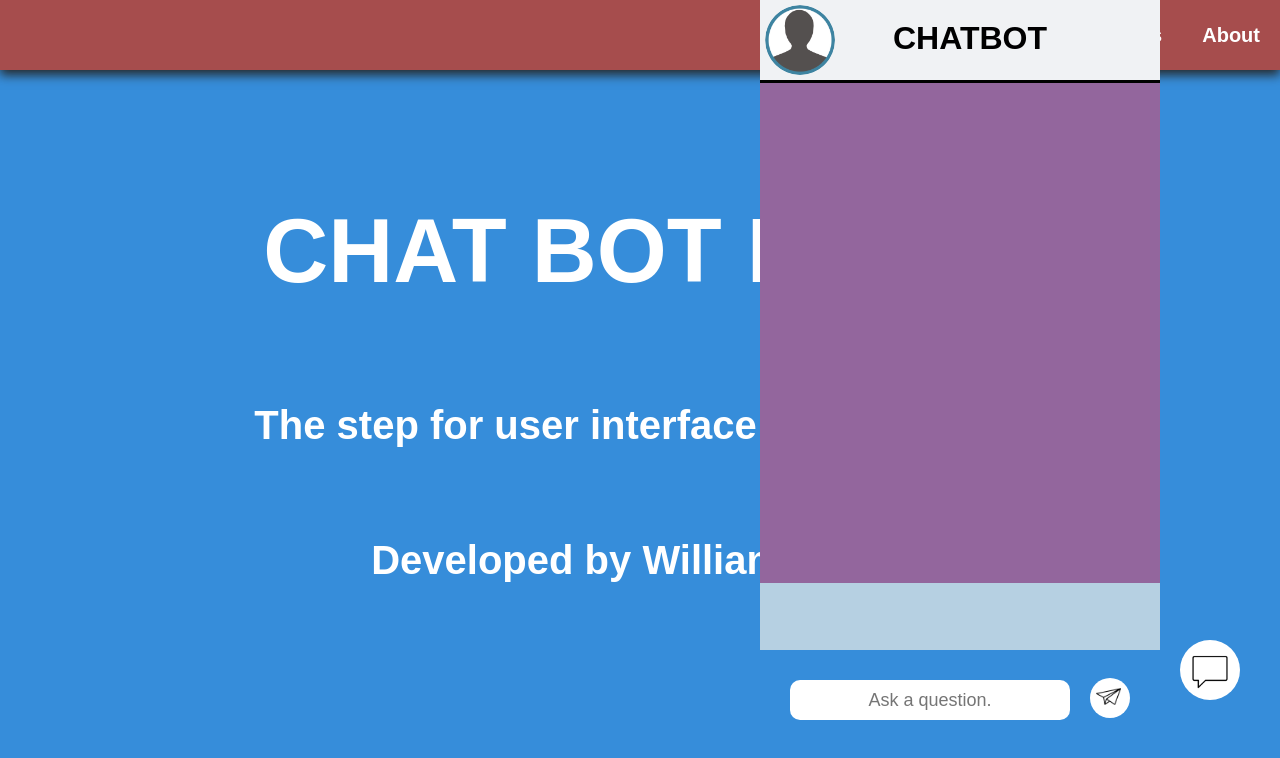
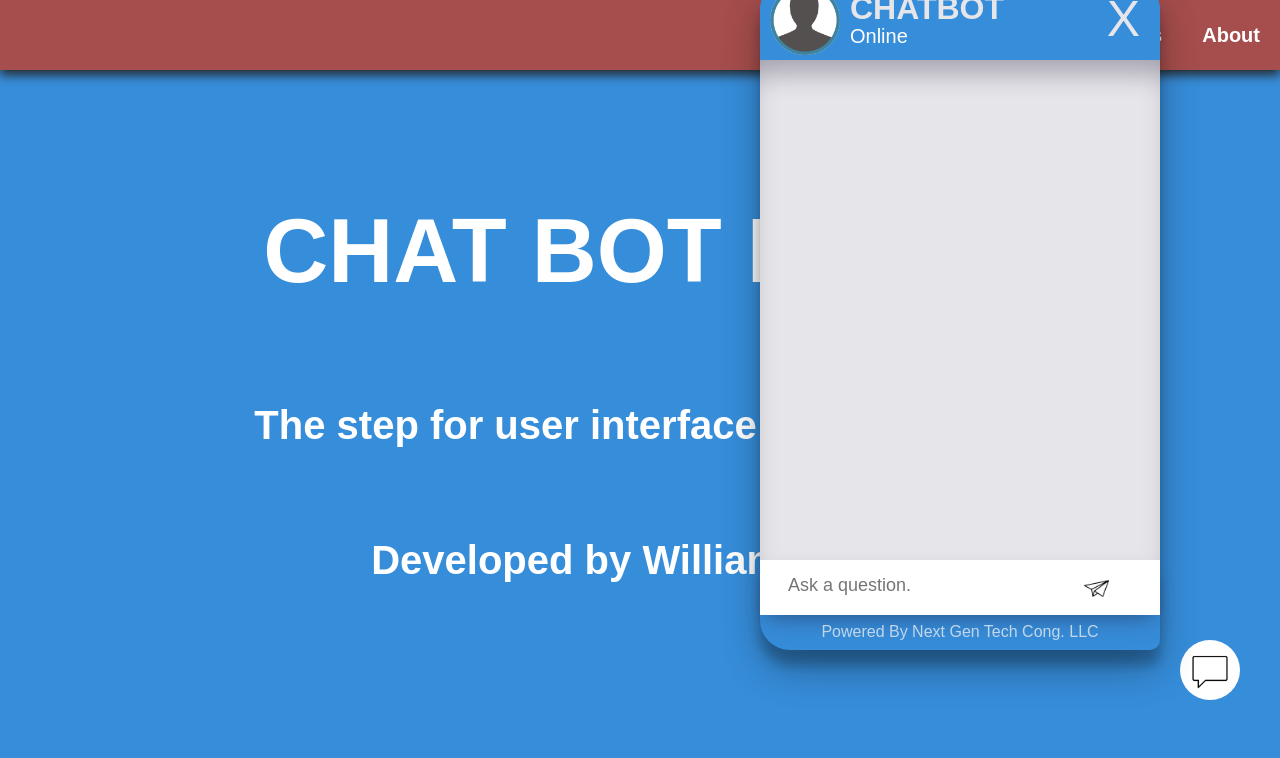
Before and after one commit to William-Meyer/Chatbot, a plain HTML site: page index.html in a window 1280 px wide. Both pictures are taken after a click on the button "Go to top". Drawn offline with Linux system fonts and the light colour scheme.

Commit message:
Basic style done, need to refien X add msg style

```diff
--- a/index.html
+++ b/index.html
@@ -37,13 +37,20 @@
     <button onclick="toggleChatWindow()" id="chatButton" title="Go to top"> <img id = "imgggg" src="imgs/bubble.png" alt=""> </button>
     <div id="chatWindow">
       <div id="topChat">
-        <img src="imgs/user.png" alt="pfp">
-        <h1>CHATBOT</h1>
+        <img id ="pfp" src="imgs/user.png" alt="pfp">
+        <div id="userInfo">
+          <h1 id = "user">CHATBOT</h1>
+          <p id="status">Online</p>
+        </div>
+        <h1 id = 'X'>X</h1>
       </div>
         <div id="options">
         </div>
-       <input type="text" id="questionBox" onkeyup="chatTyping()" placeholder="Ask a question.">
-       <button id = "send" type="button" name="button" data-type = "send" onclick="questionClick(this)"> <img id = "sendImg" src="imgs/airplane.png" alt="send"> </button>
+        <div id="bottomChat">
+          <input type="text" id="questionBox" onkeyup="chatTyping()" placeholder="Ask a question.">
+          <button id = "send" type="button" name="button" data-type = "send" onclick="questionClick(this)"> <img id = "sendImg" src="imgs/airplane.png" alt="send"> </button>
+        </div>
+        <p id ="note">Powered By Next Gen Tech Cong. LLC</p>
     </div>
 <div class="container">
 <div class="content">
--- a/styles/chat.css
+++ b/styles/chat.css
@@ -6,27 +6,55 @@ html {
   height: auto;
 }
 #topChat{
-border-bottom-color:black;
-border-bottom-style: solid;
-background-color: #f0f2f4;
+border-radius: 30px 30px 0 0;
+background-color: #368DDA;
 height: 80px;
-display: grid;
-grid-template-columns: 90px auto;
+overflow-y: hidden;
+}
+#userInfo{
+  margin-top: 10px;
+  margin-left: 0px;
+  text-align: left;
+  height: 60px;
+  display: block;
+  width: 70%;
+}
+#user{
+  padding-left: 0;
+  margin-left: 0;
+  height: 30px;
+  display: block;
+}
+#status{
+  padding-left: 5px;
+  margin-left: 0;
+  height: 30px;
+  margin-top: 5px;
+  display: block;
 }
 #topChat h1{
-margin-left: -70px;
-height: 80px;
 font-family: arial;
-margin-top: 20px;
-position: inline;
+color: #E6E5EA;
 }
-#topChat img{
-  margin-left: 5px;
+#pfp{
+  margin-right: 10px;
+  margin-left: 10px;
+  margin-top: 5px;
+  float: left;
   height: 70px;
   width: 70px;
-  border-radius: 50px;
-  float: left;
-  margin-top: 5px;
+  display: inline-block;
+}
+#X{
+  display: inline;
+  float: right;
+  margin-top: -60px;
+  margin-right: 20px;
+  font-size: 50px;
+  font-weight: 200;
+}
+#x:hover{
+  cursor: pointer!important;
 }
 #chatButton {
   font-weight: 900;
@@ -47,33 +75,47 @@ position: inline;
   padding-top:10px; /* Increase font size */
 }
 #chatWindow{
+  box-shadow: rgba(0, 0, 0, 0.3) 0px 19px 38px, rgba(0, 0, 0, 0.22) 0px 15px 12px;
+  border-radius: 30px 30px 10px 30px;
   position: fixed;
   width: 400px;
-  height: 650px;
-  background-color: #B6D0E2;
+  height: 670px;
+  background-color: #368DDA;
   bottom: 150px;
   right: 120px;
   z-index: 10000;
   text-align: center;
   display: none;
 }
+#bottomChat{
+  box-shadow: rgba(50, 50, 93, 0.25) 0px 13px 27px -5px, rgba(0, 0, 0, 0.3) 0px 8px 16px -8px;
+  height: 55px;
+  width: 100%;
+  background: white;
+}
 #questionBox{
+  margin-top: 0px;
   position:absolute;
-  bottom:-70px;
-  height: 40px;
-  width: 70%;
+  height: 50px;
+  width: 75%;
   font-size: 18px;
-  text-align: center;
-  left: 30px;
-  border-radius: 10px;
+  text-align: left;
+  padding-left: 8px;
+  left: 20px;
+}
+#questionBox:focus
+{
+    outline: none;
+    border:none;
+    border-bottom: 2px solid gray;
 }
 #send{
   position:absolute;
-  bottom:-68px;
-  right: 20px;
-  width: 40px;
-  height: 40px;
-  border-radius: 40px;
+  bottom:35px;
+  right: 27px;
+  width: 50px;
+  height: 50px;
+  border-radius: 50px;
   background-color: white;
 }
 #send:hover{
@@ -104,8 +146,14 @@ position: inline;
 .option:hover{
   background-color: #AEAEAE;
 }
+#note{
+  margin-top: 8px;
+  font-size: 16px;
+  color: #C2D6EA;
+}
 #options{
-  background-color: #93669D;
+  box-shadow: rgba(50, 50, 93, 0.15) 0px 30px 20px -12px inset, rgba(0, 0, 0, 0.3) 0px 18px 36px -18px inset;
+  background-color: #E6E5EA;
   overflow: hidden;
   height: 500px;
   Overflow-y: scroll;
```
